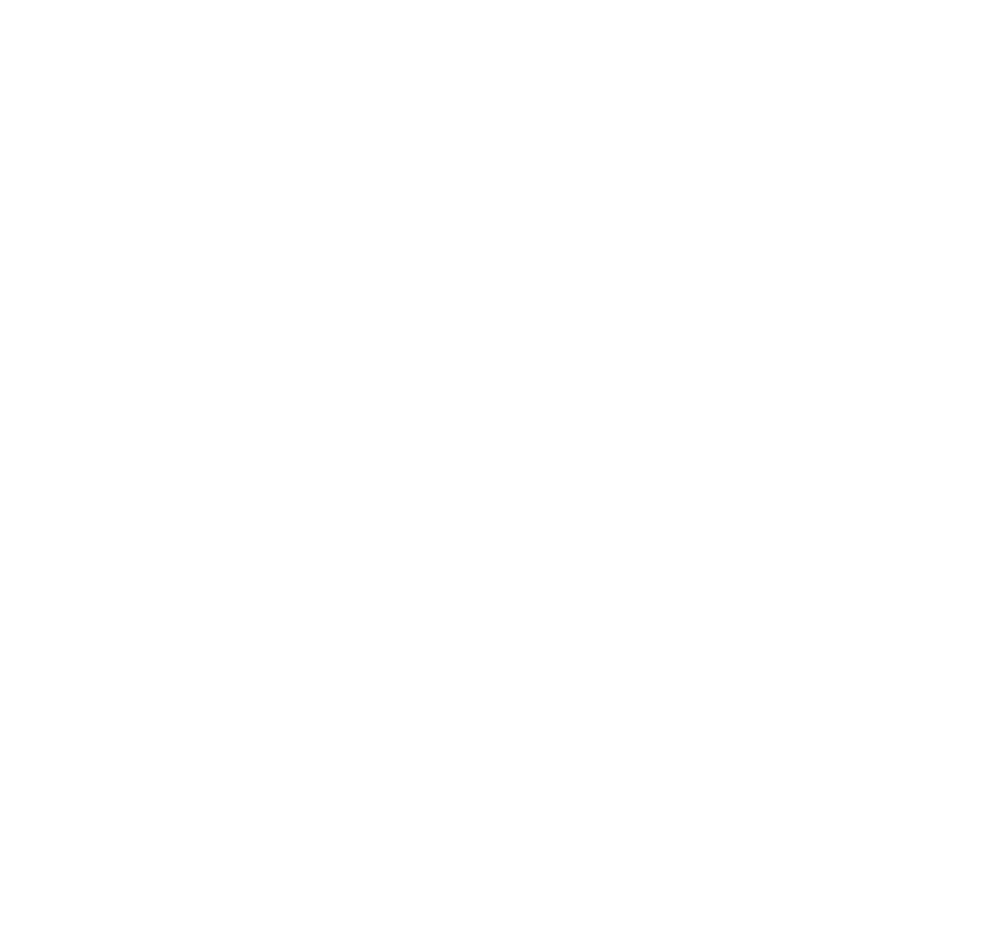
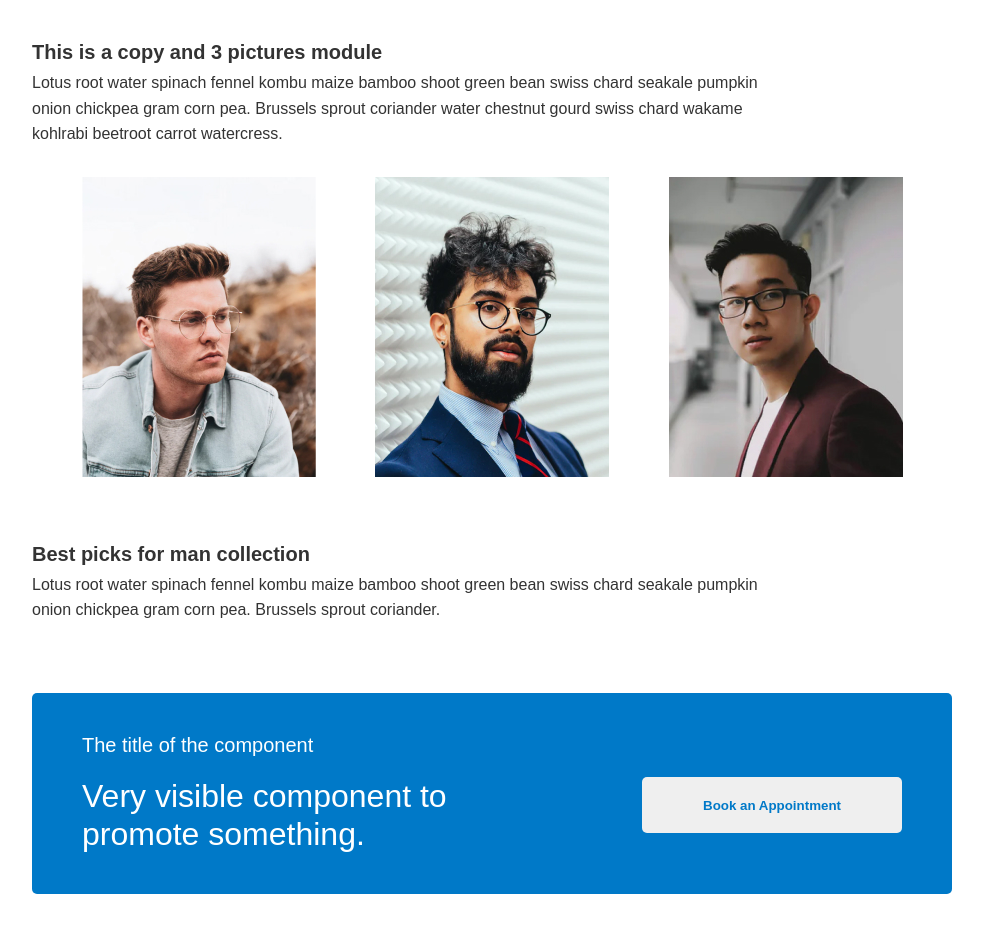
Before and after one commit to N01imits/my_blocks, a plain HTML site: page index.html in a window 1280 px wide. Shown: the whole page, without its empty margins (148-1131 px from the left). Before the commit the page ends 800 px from the top, so only its background shows below. Drawn offline with nearby package versions, Linux system fonts and the light colour scheme; a web font is replaced by a local one.

Commit message:
create third block

```diff
--- /dev/null
+++ b/css/fonts.css
@@ -0,0 +1,22 @@
+@font-face {
+	font-family: 'Montserrat';
+	src: local('Montserrat'), local('Montserrat'),
+		url('../fonts/Montserrat-Regular.ttf') format('truetype');
+	font-weight: 400;
+	font-display: swap;
+}
+
+@font-face {
+	font-family: 'Montserrat';
+	src: local('Montserrat'), local('Montserrat'), local('Montserrat'),
+		url('../fonts/Montserrat-Medium.ttf') format('truetype');
+	font-weight: 500;
+	font-display: swap;
+}
+
+@font-face {
+	font-family: 'Montserrat';
+	src: local('Montserrat'), url('../fonts/Montserrat-SemiBold.ttf') format('truetype');
+	font-weight: 600;
+	font-display: swap;
+}
--- a/css/style.css
+++ b/css/style.css
@@ -0,0 +1,73 @@
+.pictures {
+	max-width: 920px;
+	margin: 0 auto;
+	padding: 35px 90px;
+	font-family: 'Montserrat', sans-serif;
+}
+
+.pictures__title {
+	font-size: 1.25rem;
+	font-weight: 600;
+	line-height: 1.75;
+	color: #333;
+}
+
+.pictures__paragraph {
+	max-width: 735px;
+	line-height: 1.6;
+	color: #333;
+}
+
+.pictures__container {
+	margin: 30px 0 60px 0;
+	display: flex;
+	justify-content: space-evenly;
+	flex-wrap: wrap;
+	gap: 10px;
+}
+
+.pictures__component {
+	min-height: 100px;
+	padding: 40px 50px;
+	margin-top: 70px;
+	border-radius: 5px;
+	background-color: #0079c8;
+	color: #fff;
+}
+
+.pictures__subtext {
+	font-size: 1.25rem;
+	font-weight: 500;
+	line-height: 1.2;
+}
+
+.pictures__inner-flex {
+	display: flex;
+	flex-wrap: wrap;
+	justify-content: space-between;
+	gap: 20px;
+}
+
+.pictures__title-white {
+	margin-top: 20px;
+	font-size: 2rem;
+	font-weight: 500;
+	line-height: 1.2;
+}
+
+.pictures__button {
+	align-self: center;
+	width: 260px;
+	height: 56px;
+	padding: 0 38px;
+	border: none;
+	border-radius: 5px;
+	cursor: pointer;
+	text-align: center;
+	font-weight: 600;
+	color: #0079c8;
+}
+
+.pictures__button:hover {
+	background-color: #fbffdc;
+}
--- a/index.html
+++ b/index.html
@@ -4,8 +4,40 @@
 		<meta charset="UTF-8" />
 		<meta http-equiv="X-UA-Compatible" content="IE=edge" />
 		<meta name="viewport" content="width=device-width, initial-scale=1.0" />
+		<link rel="stylesheet" href="https://cdn.jsdelivr.net/npm/reset-css@5.0.1/reset.min.css" />
+		<link rel="stylesheet" href="./css/fonts.css" />
 		<link rel="stylesheet" href="./css/style.css" />
 		<title>Blocks</title>
 	</head>
-	<body></body>
+	<body>
+		<section class="pictures">
+			<h2 class="pictures__title">This is a copy and 3 pictures module</h2>
+			<p class="pictures__paragraph">
+				Lotus root water spinach fennel kombu maize bamboo shoot green bean swiss chard seakale
+				pumpkin onion chickpea gram corn pea. Brussels sprout coriander water chestnut gourd swiss
+				chard wakame kohlrabi beetroot carrot watercress.
+			</p>
+			<div class="pictures__container">
+				<img class="pictures_img" src="./img/man-1.jpg" alt="man" class="pictures__img" />
+				<img class="pictures_img" src="./img/man-2.jpg" alt="man" class="pictures__img" />
+				<img class="pictures_img" src="./img/man-3.jpg" alt="man" class="pictures__img" />
+			</div>
+			<h2 class="pictures__title">Best picks for man collection</h2>
+			<p class="pictures__paragraph">
+				Lotus root water spinach fennel kombu maize bamboo shoot green bean swiss chard seakale
+				pumpkin onion chickpea gram corn pea. Brussels sprout coriander.
+			</p>
+
+			<div class="pictures__component">
+				<div class="pictures__subtext">The title of the component</div>
+				<div class="pictures__inner-flex">
+					<h2 class="pictures__title-white">
+						Very visible component to<br />
+						promote something.
+					</h2>
+					<button class="pictures__button">Book an Appointment</button>
+				</div>
+			</div>
+		</section>
+	</body>
 </html>
```
Also changed, not shown: img/business.png (added), img/discount.png (added), img/horizontal_vector.svg (added), img/income.png (added), img/man-1.jpg (added), img/man-2.jpg (added), img/man-3.jpg (added).
